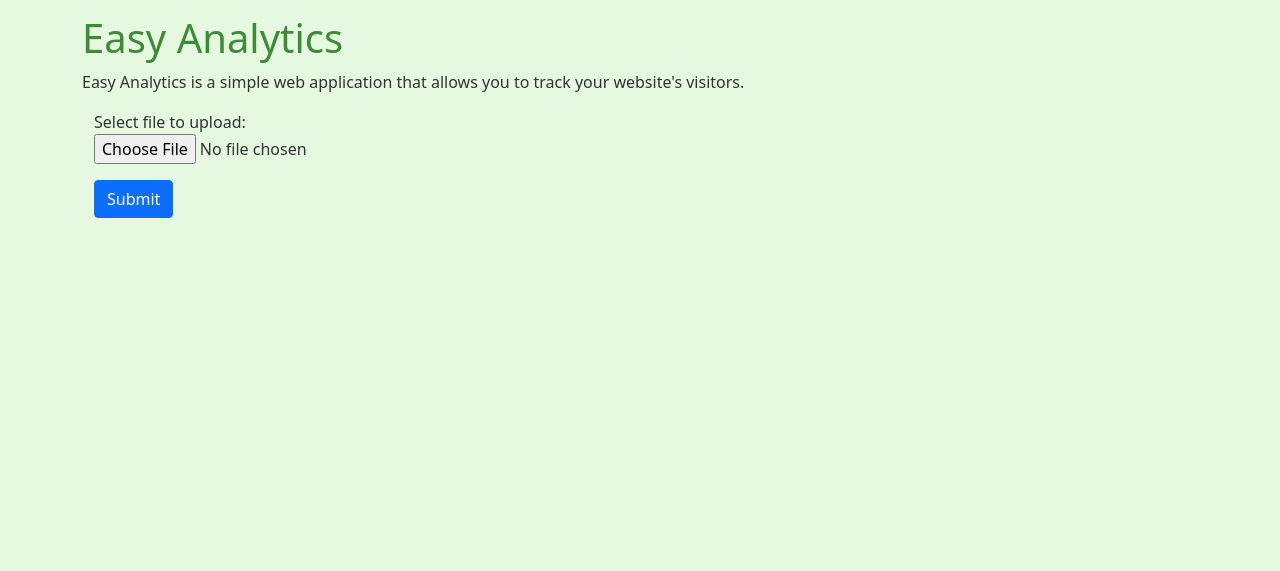
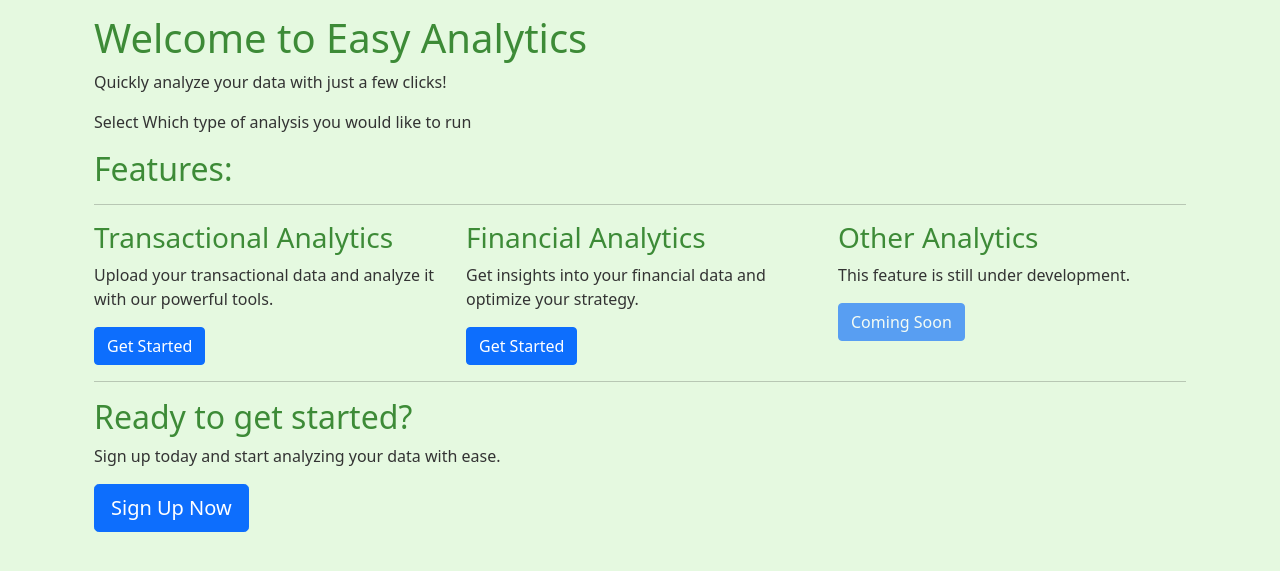
Before and after one commit to Adamdion/Django_Dev, a Django app: page / in a window 1280 px wide. Shown: the part 66-637 px from the top of the page. Run offline with Django 4.2, Linux system fonts and the light colour scheme; data comes from the database, SQL or seed files in the repository; both versions use the stored data as it was after the commit; some libraries are stand-ins or nearby versions.

```diff
--- a/easyanalytics/templates/easyanalytics/home.html
+++ b/easyanalytics/templates/easyanalytics/home.html
@@ -1,80 +1,109 @@
 {% extends "easyanalytics/base.html" %}
-{% block content %}
-
-    <!-- {% for post in posts %}
-    <article class="media content-section">
-        <div class="media-body">
-          <div class="article-metadata">
-            <a class="mr-2" href="#">{{ post.author }}</a>
-            <small class="text-muted">{{ post.date_posted }}</small>
-          </div>
-          <h2><a class="article-title" href="#">{{ post.title }}</a></h2>
-          <p class="article-content">{{ post.content }}</p>
-        </div>
-      </article>
-    {% endfor %} -->
-
-    <h1>Easy Analytics</h1>
-    <p>Easy Analytics is a simple web application that allows you to track your website's visitors.</p>
 
 
+{% block content %}
+  <section class="hero">
     <div class="container">
-      {% if error_msg %}
-      <div class="alert alert-danger">{{ error_msg }}</div>
-      {% endif %}
-      <form method="POST" enctype="multipart/form-data">
-          {% csrf_token %}
-          <div class="form-group">
-              <label for="file">Select file to upload:</label>
-              <div class="custom-file">
-                  <input type="file" class="custom-file-input" id="file" name="file">
-                  <label class="custom-file-label" for="file"></label>
-              </div>
+      <h1>Welcome to Easy Analytics</h1>
+      <p>Quickly analyze your data with just a few clicks!</p>
+	  <p>Select Which type of analysis you would like to run</p>
+    </div>
+  </section>
+
+  <section class="features">
+    <div class="container">
+      <h2>Features:</h2>
+	  <hr> <!-- Add horizontal line -->
+      <div class="row">
+        <div class="col-md-4">
+          <div class="feature">
+            <i class="fa fa-line-chart fa-3x"></i>
+            <h3>Transactional Analytics</h3>
+            <p>Upload your transactional data and analyze it with our powerful tools.</p>
+            <a href="{% url 'easyanalytics-transactions' %}" class="btn btn-primary">Get Started</a>
           </div>
-          <button type="submit" class="btn btn-primary mt-3">Submit</button>
-      </form>
+        </div>
+        <div class="col-md-4">
+          <div class="feature">
+            <i class="fa fa-bar-chart fa-3x"></i>
+            <h3>Financial Analytics</h3>
+            <p>Get insights into your financial data and optimize your strategy.</p>
+            <a href="{% url 'easyanalytics-financial' %}" class="btn btn-primary">Get Started</a>
+          </div>
+        </div>
+        <div class="col-md-4">
+          <div class="feature">
+            <i class="fa fa-cogs fa-3x"></i>
+            <h3>Other Analytics</h3>
+            <p>This feature is still under development.</p>
+            <a href="{% url 'easyanalytics-other' %}" class="btn btn-primary disabled">Coming Soon</a>
+          </div>
+        </div>
+      </div>
+    </div>
+  </section>
 
-<!-- Adding in First 5 Rows -->
-  <!-- {% if rows %}
-    <h3>First 5 Rows of Uploaded Data:</h3>
-    <table>
-      <thead>
-        <tr>
-          {% for column in rows.columns %}
-            <th>{{ column }}</th>
-          {% endfor %}
-        </tr>
-      </thead>
-      <tbody>
-        {% for _, row in rows.iterrows %}
-          <tr>
-            {% for _, value in row.iteritems %}
-              <td>{{ value }}</td>
-            {% endfor %}
-          </tr>
-        {% endfor %}
-      </tbody>
-    </table>
-  {% endif %} -->
-<!-- If plot then it shows it -->
-      {% if plot_div %}
-      <div class="mt-3">
-          {{ plot_div|safe }}
-          <button type="button" class="btn btn-danger mt-2" id="clear-plot-btn">Clear</button>
-        </div>
-        {% endif %}
+  <section class="cta">
+    <div class="container">
+		<hr> <!-- Add horizontal line -->
 
+      <h2>Ready to get started?</h2>
+      <p>Sign up today and start analyzing your data with ease.</p>
+      <a href="{% url 'register' %}" class="btn btn-primary btn-lg">Sign Up Now</a>
     </div>
+  </section>
+{% endblock %}
 
-    {% block scripts %}
-    <script>
-    const clearPlotBtn = document.querySelector('#clear-plot-btn');
-    const plotContainer = document.querySelector('#plot-container');
 
-    clearPlotBtn.addEventListener('click', function () {
-        plotContainer.remove();
-    });
-    </script>
-    {% endblock %}
+{% block extra_css %}
+	<style>
+		.btn {
+			display: inline-block;
+			padding: 10px 20px;
+			border-radius: 4px;
+			text-align: center;
+			text-decoration: none;
+			color: #fff;
+			font-size: 16px;
+			font-weight: bold;
+			cursor: pointer;
+			transition: background-color 0.3s;
+		}
 
-{% endblock content %}
+		.btn-primary {
+			background-color: #007bff;
+			border: 1px solid #007bff;
+		}
+
+		.btn-primary:hover {
+			background-color: #0062cc;
+			border: 1px solid #0062cc;
+		}
+
+		.btn-secondary {
+			background-color: #6c757d;
+			border: 1px solid #6c757d;
+		}
+
+		 .btn-secondary:hover {
+			background-color: #5a6268;
+			border: 1px solid #5a6268;
+		}
+
+		.btn-info {
+			background-color: #17a2b8;
+			border: 1px solid #17a2b8;
+		}
+
+		.btn-info:hover {
+			background-color: #117a8b;
+			border: 1px solid #117a8b;
+		}
+		.hr {
+			border: none;
+			height: 2px;
+			background-color: #ccc;
+			margin: 20px 0;
+			}
+	</style>
+{% endblock %}
--- /dev/null
+++ b/easyanalytics/templates/easyanalytics/other.html
@@ -0,0 +1,6 @@
+{% extends "easyanalytics/base.html" %}
+
+{% block content %}
+  <h1>Other Analytics</h1>
+  <p>This feature is currently under development.</p>
+{% endblock %}
--- a/easyanalytics/urls.py
+++ b/easyanalytics/urls.py
@@ -5,6 +5,7 @@ urlpatterns = [
     path('', views.home, name='easyanalytics-home'),
     path('about/', views.about, name='easyanalytics-about'),
     path('upload/', views.upload_file, name='upload_file'),
-    path('transactions/', views.transactions, name='easyanalytics-transactions')
-
+    path('transactions/', views.transactions, name='easyanalytics-transactions'),
+    path('financial/', views.financial, name='easyanalytics-financial'),
+    path('other/', views.other, name='easyanalytics-other'),
 ]
--- a/easyanalytics/views.py
+++ b/easyanalytics/views.py
@@ -8,61 +8,13 @@ from django.views.generic import ListView, DetailView, CreateView, UpdateView, D
 # Create your views here.
 def home(request):
     """Renders the home page."""
-    if request.method == 'POST' and request.FILES.get('file'):
-        # check if a file was uploaded
-        file = request.FILES['file']
-        # check if the file type is valid
-        if file.name.endswith('.csv') or file.name.endswith('.xls') or file.name.endswith('.xlsx'):
-            # process the file using the function in processors.py
-            plot_div = process_csv(file)
-            # generate the plot using the function in processors.py
-            # plot_div = generate_plot(data)
-        else:
-            # invalid file type
-            error_msg = 'Invalid file type. Please upload a CSV or Excel file.'
-            return render(request, 'home.html', {'error_msg': error_msg})
-    else:
-        # no file uploaded
-        plot_div = ''
-    return render(request, 'easyanalytics/home.html', context={'plot_div': plot_div,'posts': Post.objects.all()})
+    return render(request, 'easyanalytics/home.html', context={})
 
 def about(request):
     """Renders the about page."""
     return render(request, 'easyanalytics/about.html', {'title': 'About'})
 
 
-# def transactions(request):
-#     valid = False
-#     """Renders the transactions page."""
-#     # plot_div = ''
-#     if request.method == 'POST' and request.FILES.get('file'):
-#         # check if a file was uploaded
-#         file = request.FILES['file']
-#         # check if the file type is valid
-#         if file.name.endswith('.csv') or file.name.endswith('.xls') or file.name.endswith('.xlsx'):
-#             valid = True
-#     elif request.method == 'POST' and request.POST['start_date'] and request.POST['end_date']:
-#         # check if a file was uploaded
-#         start_date = request.POST['start_date']
-#         end_date = request.POST['end_date']
-#         # check if the file type is valid
-#         if start_date and end_date:
-#             valid = True
-#             # get the start and end dates from the form
-#             plot_div = process_csv(file,start_date=request.POST['start_date'],end_date=request.POST['end_date'])
-#             # generate the plot using the function in processors.py
-#             return render(request, 'easyanalytics/transactions.html', {'title': 'Transactions', 'valid': valid,'plot_div': plot_div,})
-
-#         else:
-#             # invalid file type
-#             error_msg = 'Invalid file type. Please upload a CSV or Excel file.'
-#             plot_div = ''
-#             return render(request, 'transactions.html', {'error_msg': error_msg})
-
-#     else:
-#         # no file uploaded
-#         plot_div = ''
-#     return render(request, 'easyanalytics/transactions.html', {'title': 'Transactions', 'valid': valid,'plot_div': plot_div,})
 import pandas as pd
 
 def transactions(request):
@@ -90,6 +42,15 @@ def transactions(request):
         return render(request, 'easyanalytics/transactions.html', {'plot_div': plot_div})
     else:
         return render(request, 'easyanalytics/transactions.html')
+
+
+def financial(request):
+    # ...code for handling financial analytics page...
+    return render(request, 'easyanalytics/financial.html')
+
+def other(request):
+    # ...code for handling other analytics page...
+    return render(request, 'easyanalytics/other.html')
 
 
 from .processors import process_csv
```
Also changed, not shown: easyanalytics/templates/easyanalytics/financial.html (added, +89 -0 lines), db.sqlite3.
